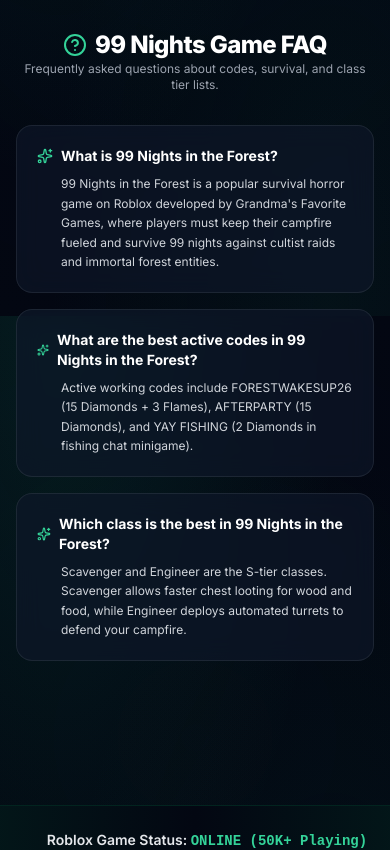
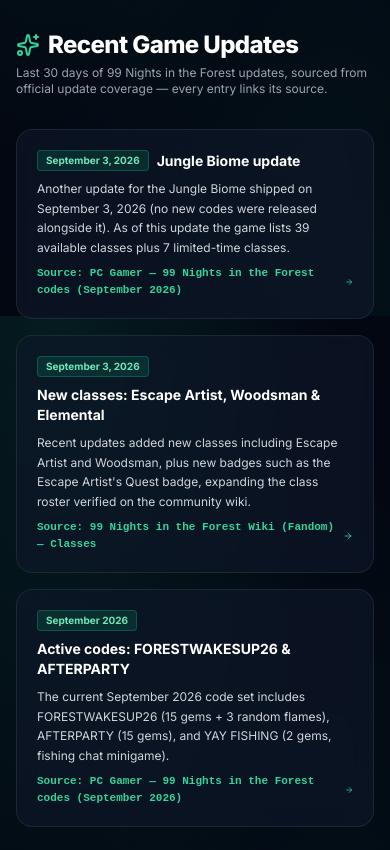
Before and after one commit to lianlele168/99-nights-wiki, a Next.js app: page / in a window 390 px wide. Shown: the part 7280-8130 px from the top of the page. Built offline with nearby package versions, Linux system fonts and the light colour scheme.

Commit message:
feat: add Recent Game Updates section (Sept 2026 Jungle Biome update, new classes, active codes, sourced)

```diff
--- a/src/app/page.tsx
+++ b/src/app/page.tsx
@@ -367,6 +367,61 @@
           </div>
         </section>
 
+        {/* RECENT OFFICIAL GAME UPDATES */}
+        <section className="max-w-7xl mx-auto px-4 sm:px-6 lg:px-8">
+          <div className="mb-8">
+            <h2 className="text-2xl sm:text-3xl font-extrabold text-white tracking-tight flex items-center gap-2">
+              <Sparkles className="w-6 h-6 text-emerald-400" />
+              Recent Game Updates
+            </h2>
+            <p className="text-xs text-gray-400 mt-1">Last 30 days of 99 Nights in the Forest updates, sourced from official update coverage — every entry links its source.</p>
+          </div>
+
+          <div className="space-y-4">
+            <div className="glass-card p-5 border border-emerald-900/40 space-y-2">
+              <div className="flex flex-wrap items-center gap-2">
+                <span className="px-2 py-0.5 text-[10px] font-bold bg-emerald-500/15 text-emerald-300 rounded border border-emerald-500/30">September 3, 2026</span>
+                <span className="text-sm font-bold text-white">Jungle Biome update</span>
+              </div>
+              <p className="text-xs text-gray-300 leading-relaxed">
+                Another update for the Jungle Biome shipped on September 3, 2026 (no new codes were released alongside it). As of this update the game lists 39 available classes plus 7 limited-time classes.
+              </p>
+              <a href="https://www.pcgamer.com/games/roblox/99-nights-in-the-forest-codes" target="_blank" rel="noopener noreferrer" className="inline-flex items-center gap-1 text-[11px] font-semibold text-emerald-400 hover:text-emerald-300 font-mono">
+                <span>Source: PC Gamer — 99 Nights in the Forest codes (September 2026)</span>
+                <ArrowRight className="w-3 h-3" />
+              </a>
+            </div>
+
+            <div className="glass-card p-5 border border-emerald-900/40 space-y-2">
+              <div className="flex flex-wrap items-center gap-2">
+                <span className="px-2 py-0.5 text-[10px] font-bold bg-emerald-500/15 text-emerald-300 rounded border border-emerald-500/30">September 3, 2026</span>
+                <span className="text-sm font-bold text-white">New classes: Escape Artist, Woodsman &amp; Elemental</span>
+              </div>
+              <p className="text-xs text-gray-300 leading-relaxed">
+                Recent updates added new classes including Escape Artist and Woodsman, plus new badges such as the Escape Artist&apos;s Quest badge, expanding the class roster verified on the community wiki.
+              </p>
+              <a href="https://99-nights-in-the-forest.fandom.com/wiki/Classes" target="_blank" rel="noopener noreferrer" className="inline-flex items-center gap-1 text-[11px] font-semibold text-emerald-400 hover:text-emerald-300 font-mono">
+                <span>Source: 99 Nights in the Forest Wiki (Fandom) — Classes</span>
+                <ArrowRight className="w-3 h-3" />
+              </a>
+            </div>
+
+            <div className="glass-card p-5 border border-emerald-900/40 space-y-2">
+              <div className="flex flex-wrap items-center gap-2">
+                <span className="px-2 py-0.5 text-[10px] font-bold bg-emerald-500/15 text-emerald-300 rounded border border-emerald-500/30">September 2026</span>
+                <span className="text-sm font-bold text-white">Active codes: FORESTWAKESUP26 &amp; AFTERPARTY</span>
+              </div>
+              <p className="text-xs text-gray-300 leading-relaxed">
+                The current September 2026 code set includes FORESTWAKESUP26 (15 gems + 3 random flames), AFTERPARTY (15 gems), and YAY FISHING (2 gems, fishing chat minigame).
+              </p>
+              <a href="https://www.pcgamer.com/games/roblox/99-nights-in-the-forest-codes" target="_blank" rel="noopener noreferrer" className="inline-flex items-center gap-1 text-[11px] font-semibold text-emerald-400 hover:text-emerald-300 font-mono">
+                <span>Source: PC Gamer — 99 Nights in the Forest codes (September 2026)</span>
+                <ArrowRight className="w-3 h-3" />
+              </a>
+            </div>
+          </div>
+        </section>
+
         {/* FAQ ACCORDION SECTION */}
         <section className="max-w-4xl mx-auto px-4">
           <div className="text-center mb-8">
```
